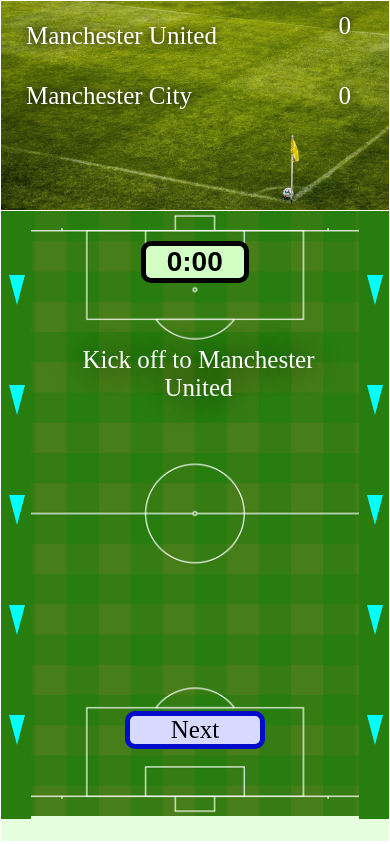
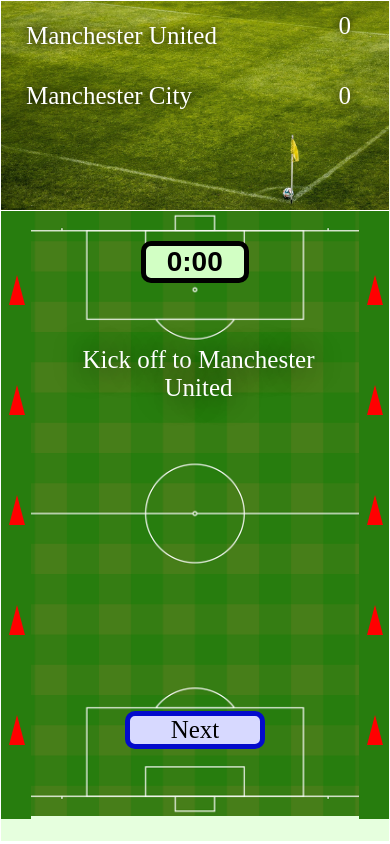
Before and after one commit to rjs68/FootballGameApp, a React Native app: screen / in a window 390 px wide. Built offline with nearby package versions, Linux system fonts and the light colour scheme; what react-native would draw is missing.

Commit message:
Added functionality to change arrows based on team in possession

```diff
--- a/components/Chevron.js
+++ b/components/Chevron.js
@@ -12,6 +12,15 @@ export class Chevron extends React.Component {
     }
 
     render() {
+        if(this.props.currentTeam === "Manchester United"){
+            return <View style={[viewStyle, {left:this.props.leftPosition, right: this.props.rightPosition}]}>
+                        <Triangle position={-240} />
+                        <Triangle position={-130} />
+                        <Triangle position={-20} />
+                        <Triangle position={90} />
+                        <Triangle position={200} />
+                    </View>
+        } else {
             return <View style={[viewStyle, {left:this.props.leftPosition, right: this.props.rightPosition}]}>
                         <UpsideDownTriangle position={-240} />
                         <UpsideDownTriangle position={-130} />
@@ -19,6 +28,7 @@ export class Chevron extends React.Component {
                         <UpsideDownTriangle position={90} />
                         <UpsideDownTriangle position={200} />
                     </View>
+        }
     }
 }
 
--- a/components/PlayGame.js
+++ b/components/PlayGame.js
@@ -99,8 +99,8 @@ export class PlayGame extends React.Component {
                                 currentTeam={this.state.currentTeam}
                                 gameZone={this.state.gameZone}/>
                         </ImageBackground>
-                        <Chevron leftPosition={0} rightPosition={null} />
-                        <Chevron leftPosition={null} rightPosition={0} />
+                        <Chevron leftPosition={0} rightPosition={null} currentTeam={this.state.currentTeam}/>
+                        <Chevron leftPosition={null} rightPosition={0} currentTeam={this.state.currentTeam}/>
                     </View>
 
                 </View>
```
Lines whose indentation alone changed are shown as unchanged.
